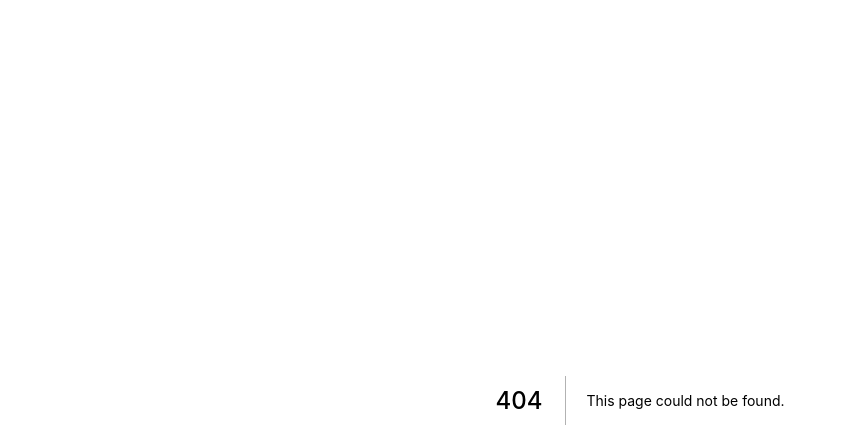
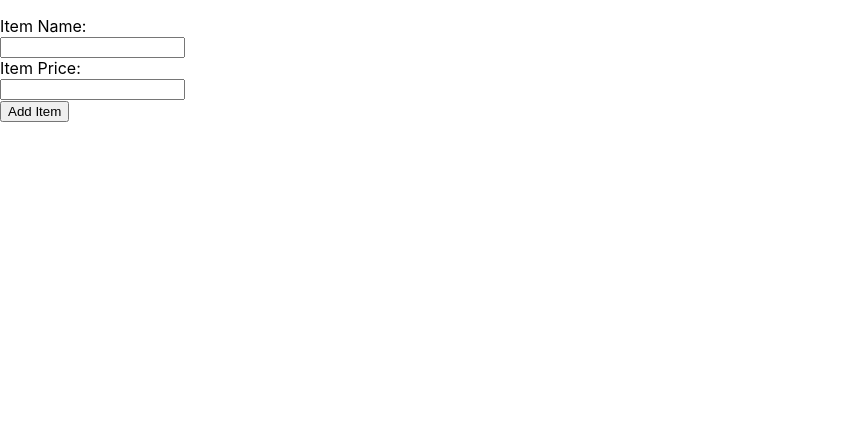
Before and after one commit to ifaz-alam/test301, a Next.js app: page /checkbox in a window 1280 px wide. Before the commit this address had no page. Shown: the top 448 px of the page, without its empty margins (0-847 px from the left). Built offline with nearby package versions, Linux system fonts and the light colour scheme.

Commit message:
test form

```diff
--- a/pages/_app.js
+++ b/pages/_app.js
@@ -1,7 +1,49 @@
 import '../styles/globals.css'
+import React, { useEffect, useState, useRef } from "react";
+import './checkbox.js'
+function MyApp({ Component, pageProps }) {
+  // State
+  const [items, setItems] = useState([]);
 
-function MyApp({ Component, pageProps }) {
-  return <Component {...pageProps} />
+  // Binding
+  const itemText = useRef();
+  const itemPrice = useRef();
+
+  /*
+  // Side Effects / Lifecycle - Grabs item from local storage when component is first initialized
+  useEffect(() => {
+    const existingItems = localStorage.getItem('items');
+    setItems(existingItems ? JSON.parse(existingItems) : []);
+  }, []);
+  */
+
+  function addItem(event) {
+    event.preventDefault();
+    const next = [...items, itemText.current.value];
+    setItems(next);
+    localStorage.setItem('items', JSON.stringify.next);
+  }
+
+  return (
+  // <Component {...pageProps} />
+    <div>
+      <ul>
+        {items.map(item => (
+        <>
+        <li key={item}>{item}</li>
+        </>
+        ))}
+      </ul>
+
+      <form onSubmit={addItem}>
+        <label for="iname">Item Name:</label><br/>
+        <input type="text" ref={itemText} id="iname" name="iname"/><br/>
+        <label for="iprice">Item Price:</label><br/>
+        <input type="iprice" ref={itemPrice} id="iprice" name="iprice"/><br/>
+        <input type="submit" value="Add Item"/>
+      </form>
+    </div>
+  )
 }
 
 export default MyApp
--- /dev/null
+++ b/pages/checkbox.js
@@ -0,0 +1,5 @@
+import React from "react";
+
+export const Checkbox = ({ onClick, defaultChecked }) => (
+  <input type="checkbox" onClick={onClick} defaultChecked={defaultChecked} />
+);
--- a/styles/Home.module.css
+++ b/styles/Home.module.css
@@ -8,8 +8,9 @@
   flex: 1;
   display: flex;
   flex-direction: column;
-  justify-content: center;
+  justify-content: flex-start;
   align-items: center;
+  font-size: 1.25rem
 }
 
 .footer {
--- a/styles/globals.css
+++ b/styles/globals.css
@@ -15,6 +15,7 @@ a {
   box-sizing: border-box;
 }
 
+/*
 @media (prefers-color-scheme: dark) {
   html {
     color-scheme: dark;
@@ -24,3 +25,4 @@ a {
     background: black;
   }
 }
+*/
```
